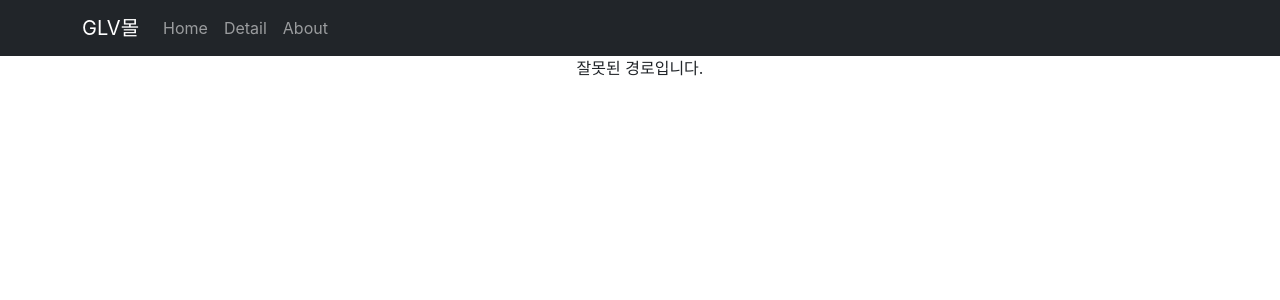
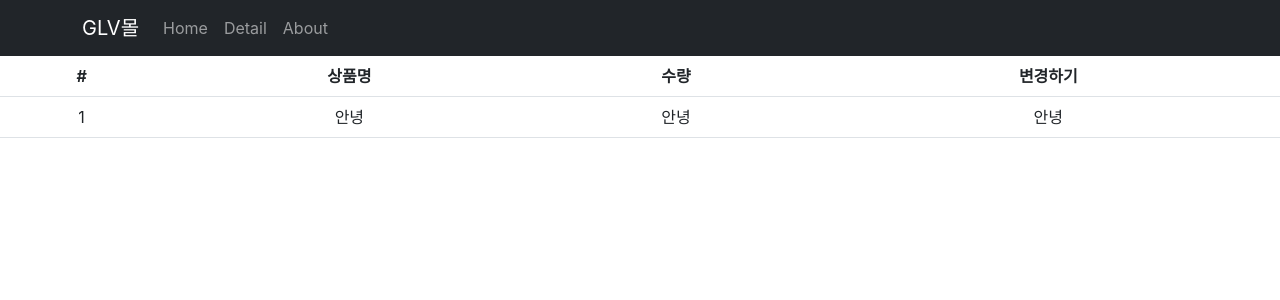
Before and after one commit to GomLV/React-shop, a React (Create React App) app: page /cart in a window 1280 px wide. Shown: the top 300 px of the page. Built offline with nearby package versions, Linux system fonts and the light colour scheme.

Commit message:
2023-02-11
Context API 공부
Cart 페이지 생성
Redux 세팅(아직 사용 x)

```diff
--- a/package.json
+++ b/package.json
@@ -3,6 +3,7 @@
   "version": "0.1.0",
   "private": true,
   "dependencies": {
+    "@reduxjs/toolkit": "^1.9.2",
     "@testing-library/jest-dom": "^5.16.5",
     "@testing-library/react": "^13.4.0",
     "@testing-library/user-event": "^13.5.0",
@@ -11,6 +12,7 @@
     "react": "^18.2.0",
     "react-bootstrap": "^2.7.0",
     "react-dom": "^18.2.0",
+    "react-redux": "^8.0.5",
     "react-router-dom": "^6.6.2",
     "react-scripts": "5.0.1",
     "styled-components": "^5.3.6",
--- a/src/App.js
+++ b/src/App.js
@@ -1,4 +1,4 @@
-import { useState } from 'react';
+import { createContext, useState } from 'react';
 import { Navbar,Container,Nav } from 'react-bootstrap';
 import './App.css';
 import data from './data.js'
@@ -6,6 +6,7 @@
 import DetailPage from './pages/Detail';
 import MainPage from './pages/Main';
 import { AboutPage, MemberPage, LocationPage } from './pages/About';
+import Cart from './pages/Cart';
 import axios from 'axios';
 
 function App() {
@@ -71,6 +72,7 @@
           <Route path='location' element={ <LocationPage/> }/>
         </Route>
         <Route path='*' element={ <div>잘못된 경로입니다.</div> }/>
+        <Route path='/cart' element={ <Cart/> }/>
       </Routes>
 
 
--- /dev/null
+++ b/src/pages/Cart.js
@@ -0,0 +1,28 @@
+import { Table } from 'react-bootstrap';
+
+function Cart(){
+    return(
+        <div>
+            <Table>
+                <thead>
+                    <tr>
+                    <th>#</th>
+                    <th>상품명</th>
+                    <th>수량</th>
+                    <th>변경하기</th>
+                    </tr>
+                </thead>
+                <tbody>
+                    <tr>
+                    <td>1</td>
+                    <td>안녕</td>
+                    <td>안녕</td>
+                    <td>안녕</td>
+                    </tr>
+                </tbody>
+            </Table>
+        </div>
+    )
+}
+
+export default Cart;
--- a/src/pages/Detail.js
+++ b/src/pages/Detail.js
@@ -1,4 +1,4 @@
-import { useEffect, useState } from "react";
+import { useContext, useEffect, useState } from "react";
 import { useParams } from "react-router-dom";
 import { Nav } from 'react-bootstrap';
 //import styled from "styled-components";
@@ -13,8 +13,6 @@
 */
 
 function DetailPage(props){
-
-
   let [alert, setAlert] = useState(true);
   let [tab, setTab] = useState(0);
   let [fade, setFade] = useState('');
--- /dev/null
+++ b/src/store.js
@@ -0,0 +1,5 @@
+import { configureStore } from '@reduxjs/toolkit';
+
+export default configureStore({
+  reducer: { }
+});
```
Also changed, not shown: src/index.js (+6 -2 lines), 1 other file (tests, documents, lock files or other folders).
